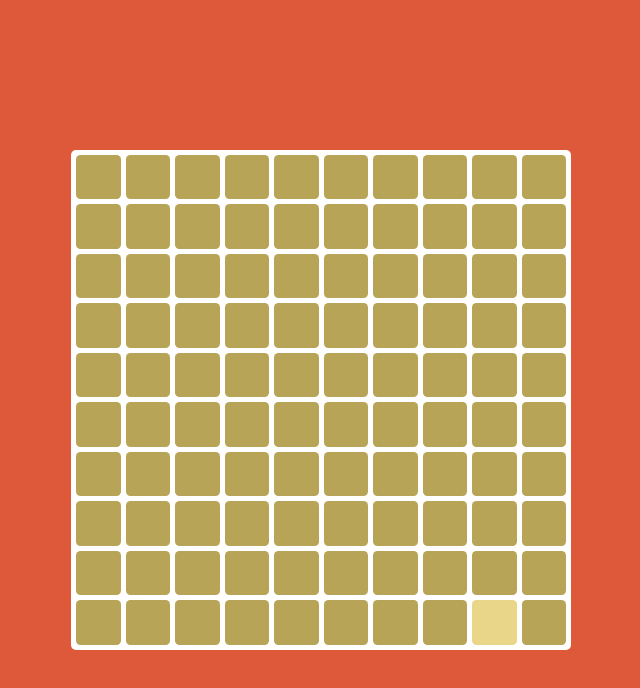
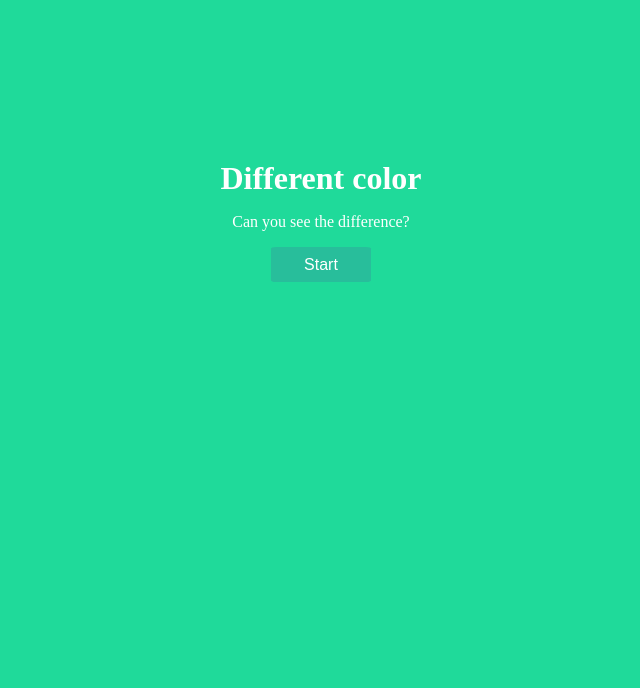
Before and after one commit to Hoangngo-dev/find-different-color, a plain HTML site: page index.html in a window 1280 px wide. Shown: the whole page, without its empty margins (319-959 px from the left). Drawn offline with Linux system fonts and the light colour scheme.

Commit message:
Add entrance before the game

```diff
--- a/index.html
+++ b/index.html
@@ -6,6 +6,13 @@
   <link rel="stylesheet" type="text/css" href="style.css">
 </head>
 <body>
+  <div id="entrance">
+    <article>
+      <h1>Different color</h1>
+      <p>Can you see the difference?</p>
+    </article>
+    <button id="play-button">Start</button>
+  </div>
   <div id="gameplay"></div>
   <script src="main.js"></script>
 </body>
--- a/style.css
+++ b/style.css
@@ -1,3 +1,11 @@
+/* reset */
+h1
+{
+  padding: 0;
+  margin:  0;
+}
+
+/* universal */
 html
 {
   width:   100%;
@@ -18,6 +26,7 @@ body
   background-color: #DE593A;
 }
 
+/* gameplay */
 #gameplay
 {
   width:   500px;
@@ -30,6 +39,7 @@ body
   left: 50%;
 
   margin: -250px 0 0 -250px;
+  background-color: #FFF;
 
   /* Rounds all corners */
   -moz-border-radius:    1%;
@@ -37,7 +47,8 @@ body
   border-radius:         1%;
   -khtml-border-radius:  1%;
 
-  background-color: #FFF;
+  /* Creates new stacking context for gameplay */
+  z-index: -1;
 }
 
 .row
@@ -63,3 +74,56 @@ body
 
   display: inline-block;
 }
+
+/* entrance */
+#entrance
+{
+  width:   100%;
+  height:  100%;
+  padding: 0;
+  margin:  0;
+
+  position: absolute;
+  text-align: center;
+
+  /* Stacks entrance over gameplay stacking context */
+  z-index: 1;
+
+  background-color: #1FDA9A;
+}
+
+#entrance article *
+{
+  color: #FFF;
+}
+
+#entrance h1
+{
+  font-size: 2em;
+  margin-top: 12.5%;
+}
+
+#play-button
+{
+  min-width:   100px;
+  min-height:  35px;
+  padding: 0;
+  margin:  0;
+  border:  0;
+
+  font-size: 1em;
+
+  /* Rounds all corners */
+  -moz-border-radius:    5%;
+  -webkit-border-radius: 5%;
+  border-radius:         5%;
+  -khtml-border-radius:  5%;
+
+  background-color: #28BE9B;
+  color: #FFF;
+}
+
+#play-button:hover
+{
+  background-color: #5BB12F;
+}
```
